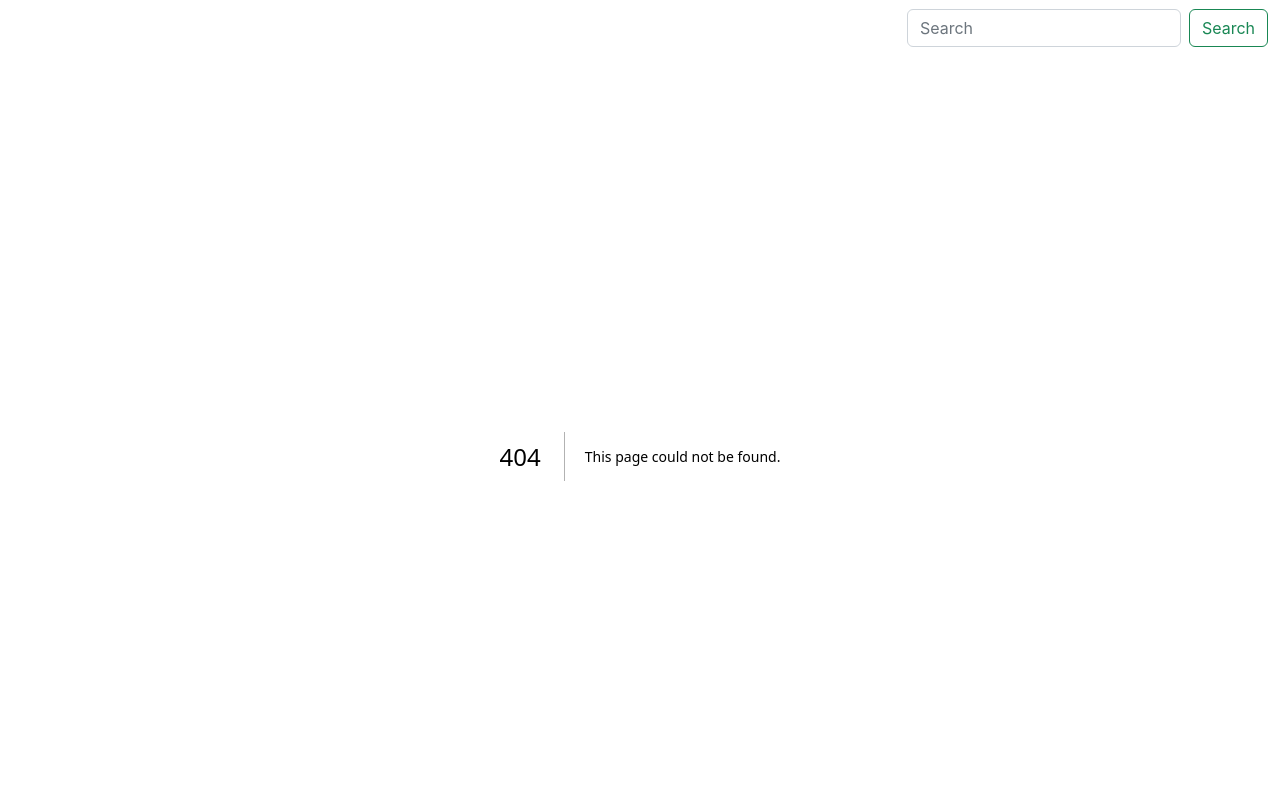
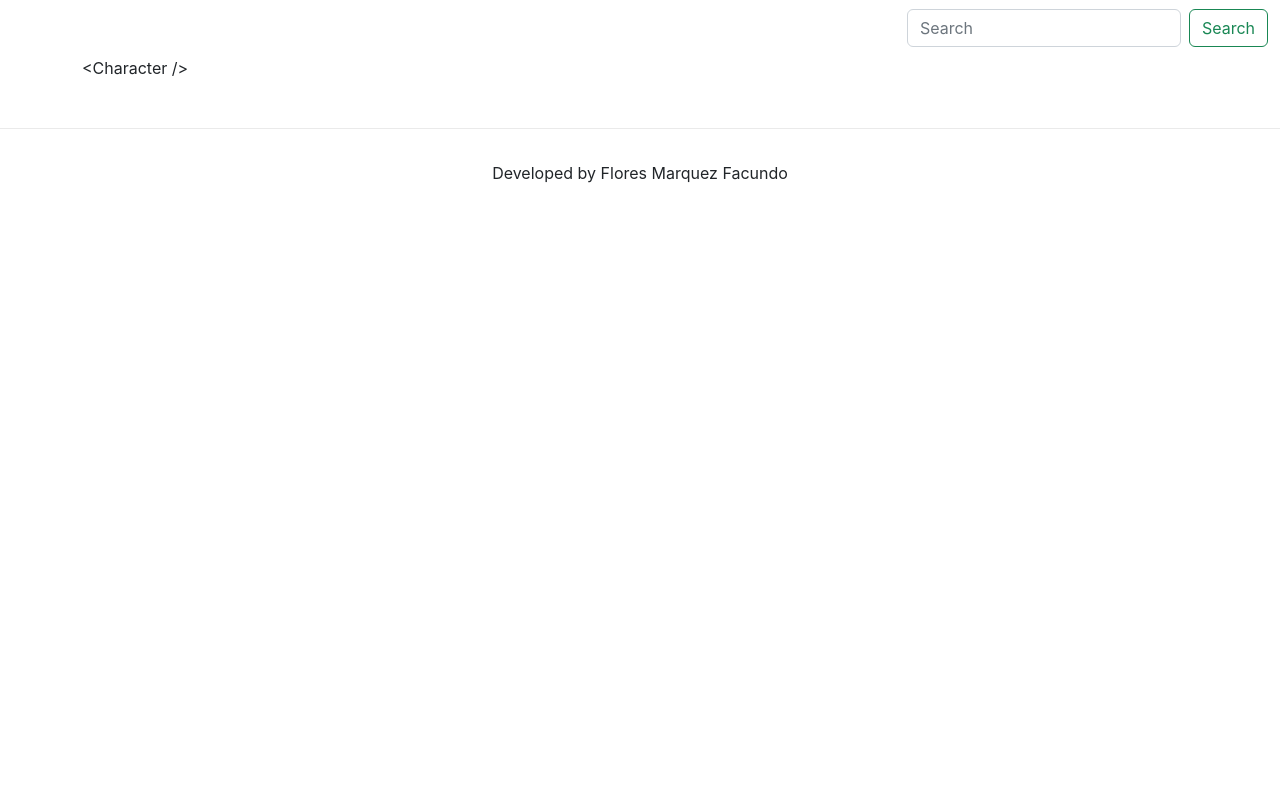
Before and after one commit to fdFloresMarquez/wannabe-challenge, a Next.js app: page /character/1 in a window 1280 px wide. Before the commit this address had no page. Shown: the top 800 px of the page. Built offline with nearby package versions, Linux system fonts and the light colour scheme.

Commit message:
add character and search to pages

```diff
--- /dev/null
+++ b/pages/character/[id].tsx
@@ -0,0 +1,7 @@
+type Props = {};
+
+const Character: React.FC<Props> = () => {
+  return <div>{`<Character />`}</div>;
+};
+
+export default Character;
--- /dev/null
+++ b/pages/search/index.tsx
@@ -0,0 +1,5 @@
+const Search: React.FC = () => {
+  return <div>{`<Search />`}</div>;
+};
+
+export default Search;
```
